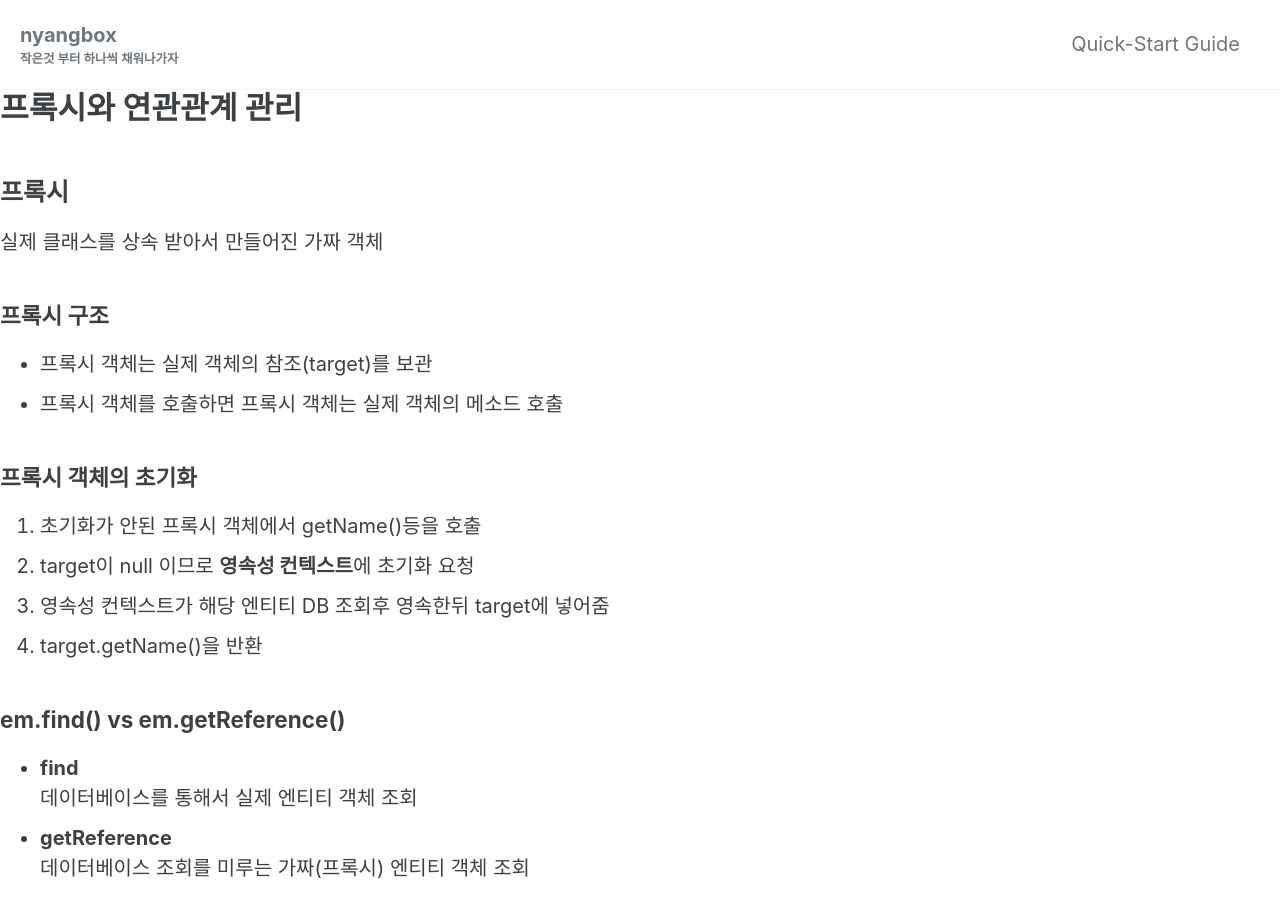
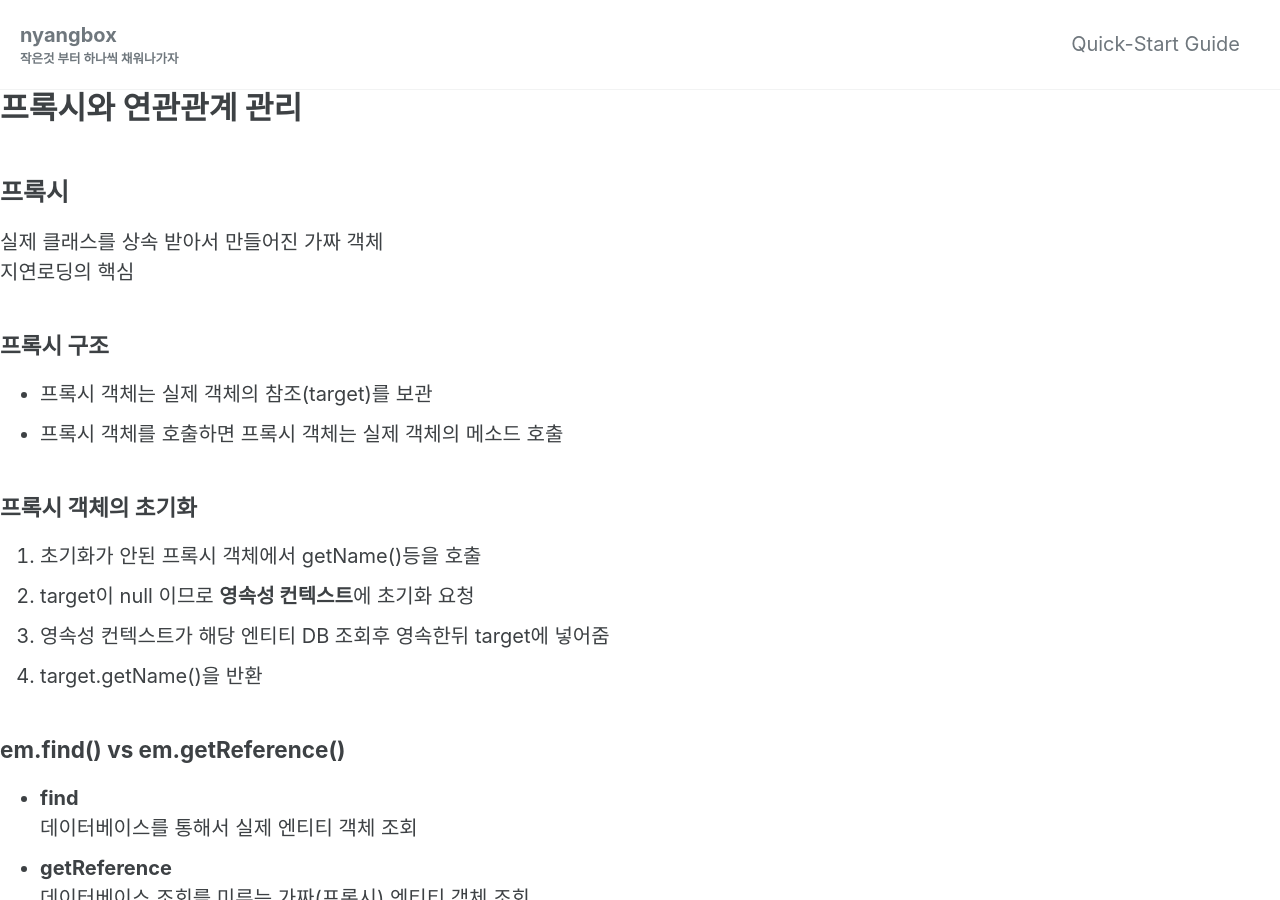
Before and after one commit to maenguin/maenguin.github.io, a Jekyll site: the page built from private/2021-01-12-jpa-proxy.md, in a window 1280 px wide and 900 px high. Built offline with Jekyll 4.4.1, drawn with Linux system fonts in a browser that asks for light colours; cached includes are drawn as plain includes; our own code applies the rules of GitHub Pages for plain Markdown files.

Commit message:
Update 2021-01-12-jpa-proxy.md

```diff
--- a/private/2021-01-12-jpa-proxy.md
+++ b/private/2021-01-12-jpa-proxy.md
@@ -1,6 +1,7 @@
 # 프록시와 연관관계 관리
 ## 프록시
 실제 클래스를 상속 받아서 만들어진 가짜 객체
+지연로딩의 핵심
 
 ### 프록시 구조
 * 프록시 객체는 실제 객체의 참조(target)를 보관
```
